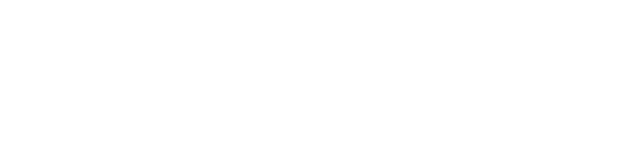
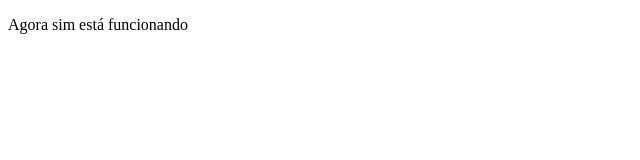
Before and after one commit to WeslleyN23/projeto-integrador2025, a plain HTML site: page index.html in a window 1280 px wide. Shown: the whole page, without its empty margins (0-640 px from the left). Drawn offline with Linux system fonts and the light colour scheme.

Commit message:
novo parágrafo

```diff
--- a/index.html
+++ b/index.html
@@ -6,6 +6,7 @@
     <title>Projeto Integrador</title>
 </head>
 <body>
+    <p>Agora sim está funcionando</p>
 
 </body>
 </html>
```
